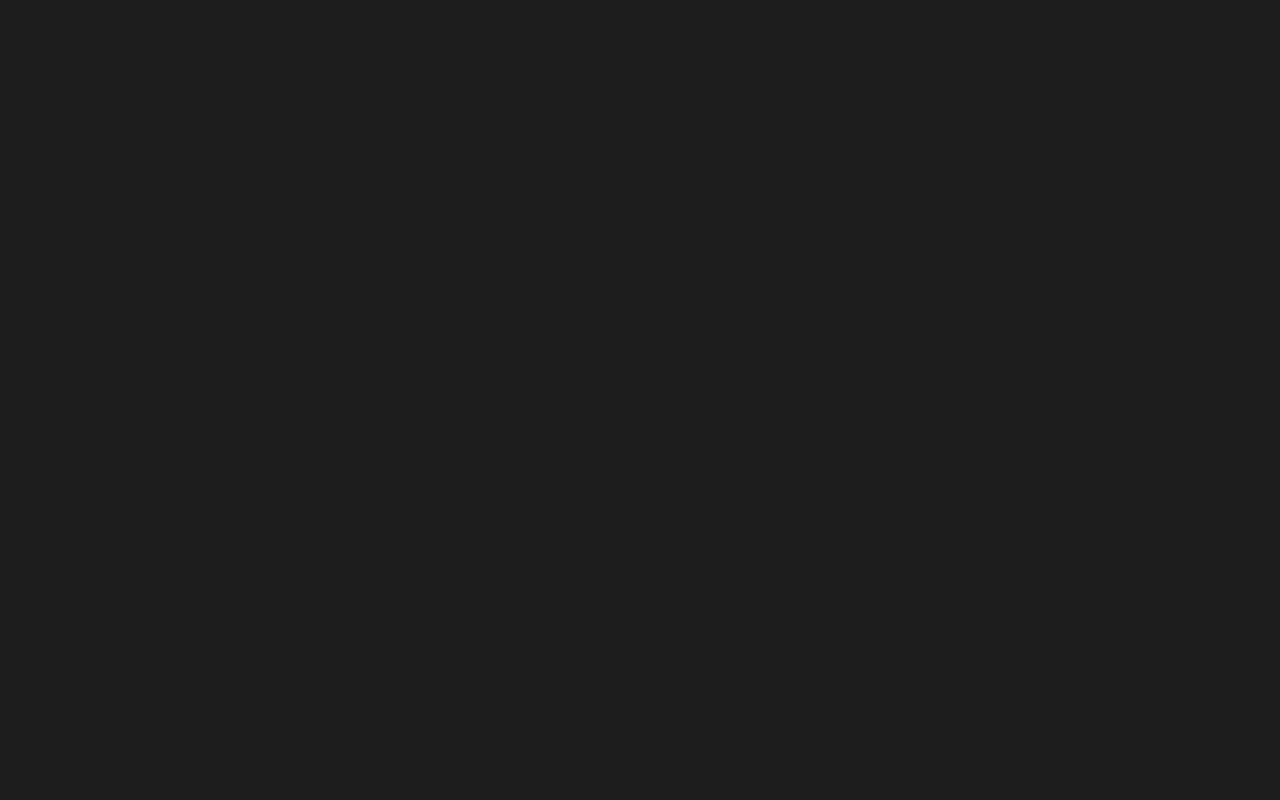
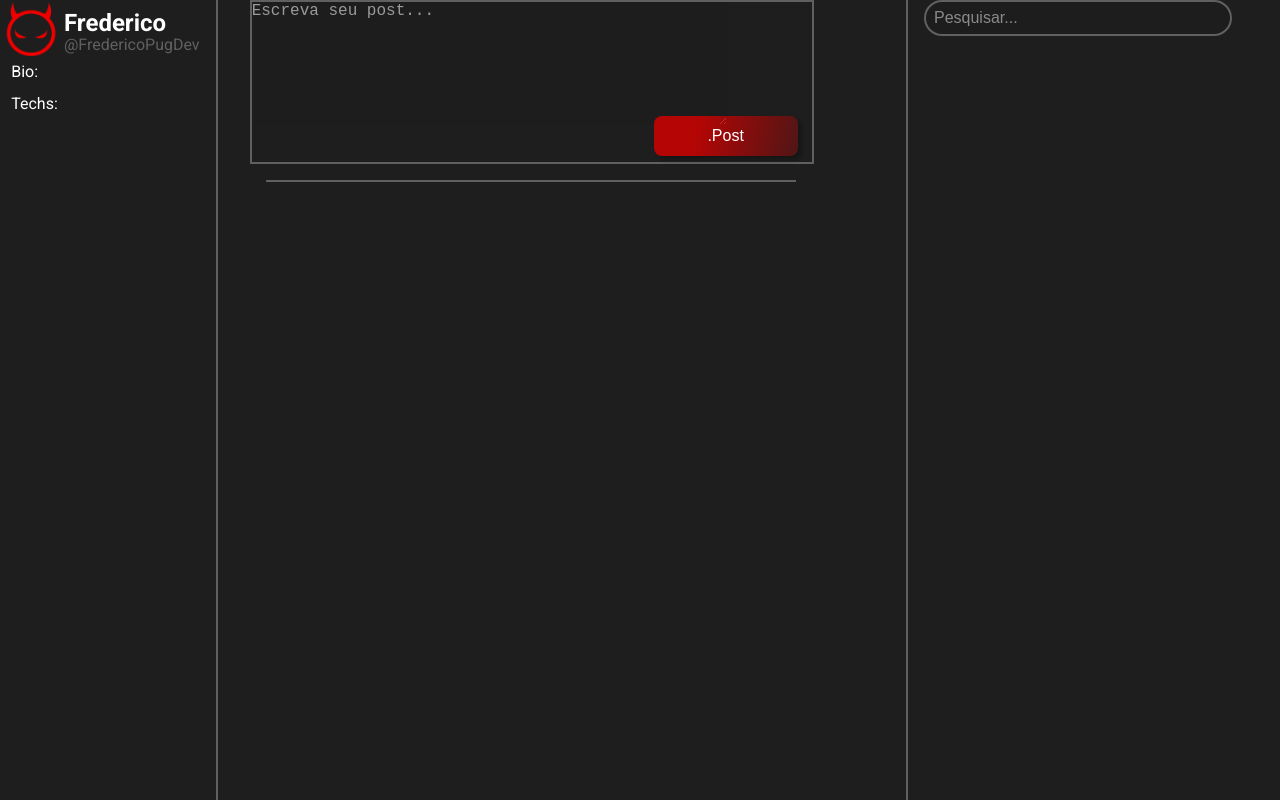
Before and after one commit to Deviews-Inc/deviews-projeto-final-m3, a React (Create React App) app: page /dashboard in a window 1280 px wide. Before the commit this address had no page. Built offline with nearby package versions, Linux system fonts and the light colour scheme.

Commit message:
:construction: PostContext

```diff
--- a/src/routes/index.tsx
+++ b/src/routes/index.tsx
@@ -7,6 +7,8 @@ const RoutesMain = () => {
   return (
     <Routes>
       <Route path="/login" element={<Login />} />
+      <Route path="/dashboard" element={<Dashboard />} />
+      <Route path="*" element={<Navigate replace to="/login" />} />
     </Routes>
   );
 };
```
